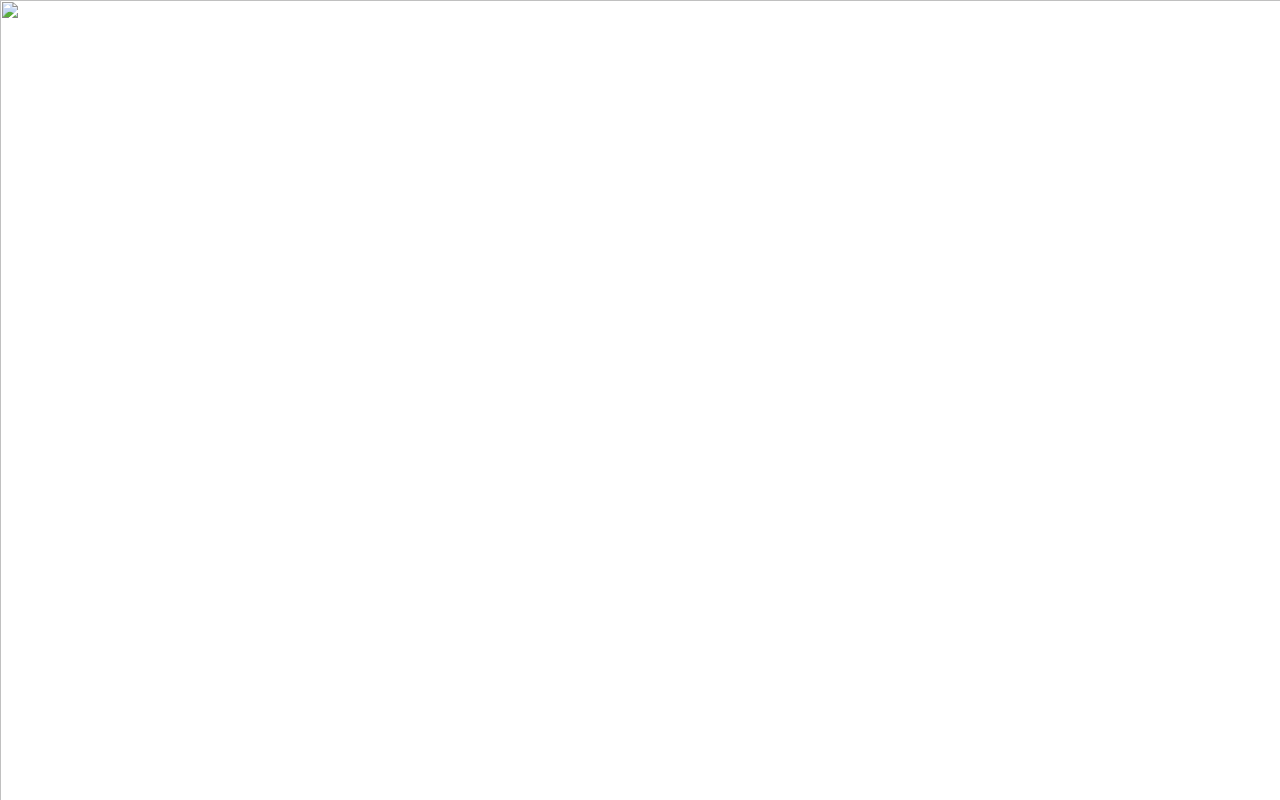
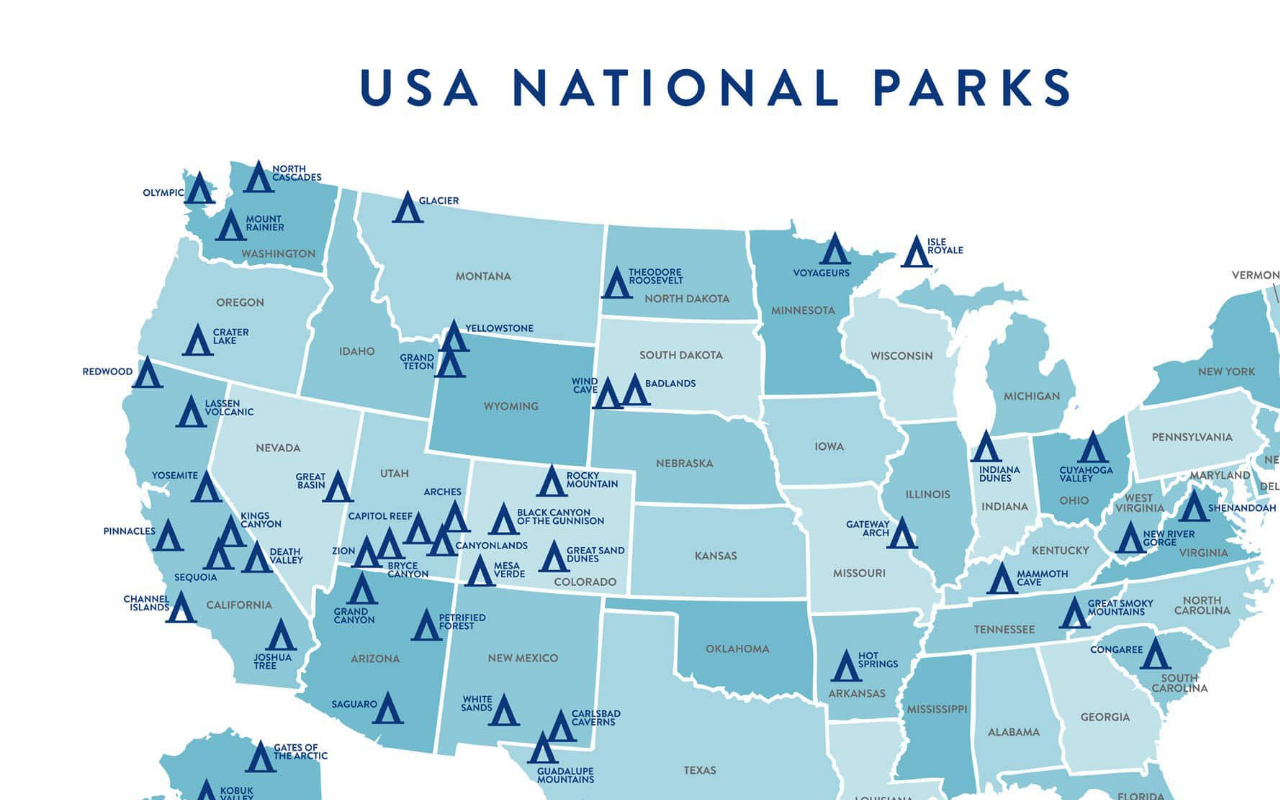
Before and after one commit to Leolinde/final-project, a plain HTML site: page map.html in a window 1280 px wide. Shown: the top 800 px of the page. Drawn offline with Linux system fonts and the light colour scheme; the site is published under a folder, as on GitHub Pages, so addresses that start at the root find nothing.

Commit message:
Add files via upload

```diff
--- a/map.html
+++ b/map.html
@@ -10,7 +10,7 @@
 <body>
 
 
-    <img src="/images/US_Map.jpg" class="main-img" usemap="#mainmap">
+    <img src="US_Map.jpg" class="main-img" usemap="#mainmap">
     <map name="mainmap">
         <area shape="circle" coords="200,190,20" href="https://www.nps.gov/olym/index.htm" target="_blank">
         <area shape="circle" coords="260,178,20" href="https://www.nps.gov/noca/index.htm" target="_blank">
```
Also changed, not shown: US_Map.jpg (added).
